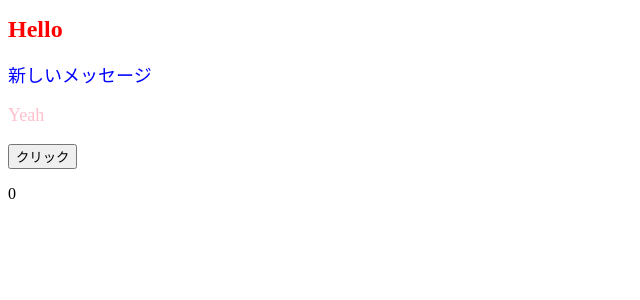
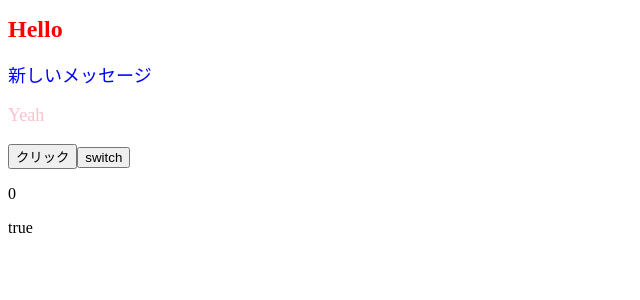
Before and after one commit to Takuya-Ampi/react-test, a React (Create React App) app: page / in a window 1280 px wide. Shown: the top 300 px of the page, without its empty margins (0-640 px from the left). Built offline with nearby package versions, Linux system fonts and the light colour scheme.

Commit message:
useEffect

```diff
--- a/src/App.jsx
+++ b/src/App.jsx
@@ -1,11 +1,21 @@
-import React, { useState } from "react";
+import React, { useEffect, useState } from "react";
 import ColorfulMessage from "./components/ColorfulMessage";
 
 const App = () => {
+  const [num, setNum] = useState(0);
+  const [showFlag, setShowFlag] = useState(true);
   const onClickCountUp = () => {
     setNum(num + 1);
   };
-  const [num, setNum] = useState(0);
+  const onClickSwitchShowFlag = () => {
+    setShowFlag(!showFlag);
+  };
+
+  useEffect(() => {
+    if (num <= 0) return;
+    if (num % 3 === 0) return setShowFlag(true);
+    setShowFlag(false);
+  }, [num]);
 
   return (
     <>
@@ -13,7 +23,10 @@ const App = () => {
       <ColorfulMessage color="blue">新しいメッセージ</ColorfulMessage>
       <ColorfulMessage color="pink">Yeah</ColorfulMessage>
       <button onClick={onClickCountUp}>クリック</button>
+      <button onClick={onClickSwitchShowFlag}>switch</button>
       <p>{num}</p>
+      {showFlag && <p>true</p>}
+      {/* { showFlag ?  <p>true</p> : <p>false</p> } */}
     </>
   );
 };
```
